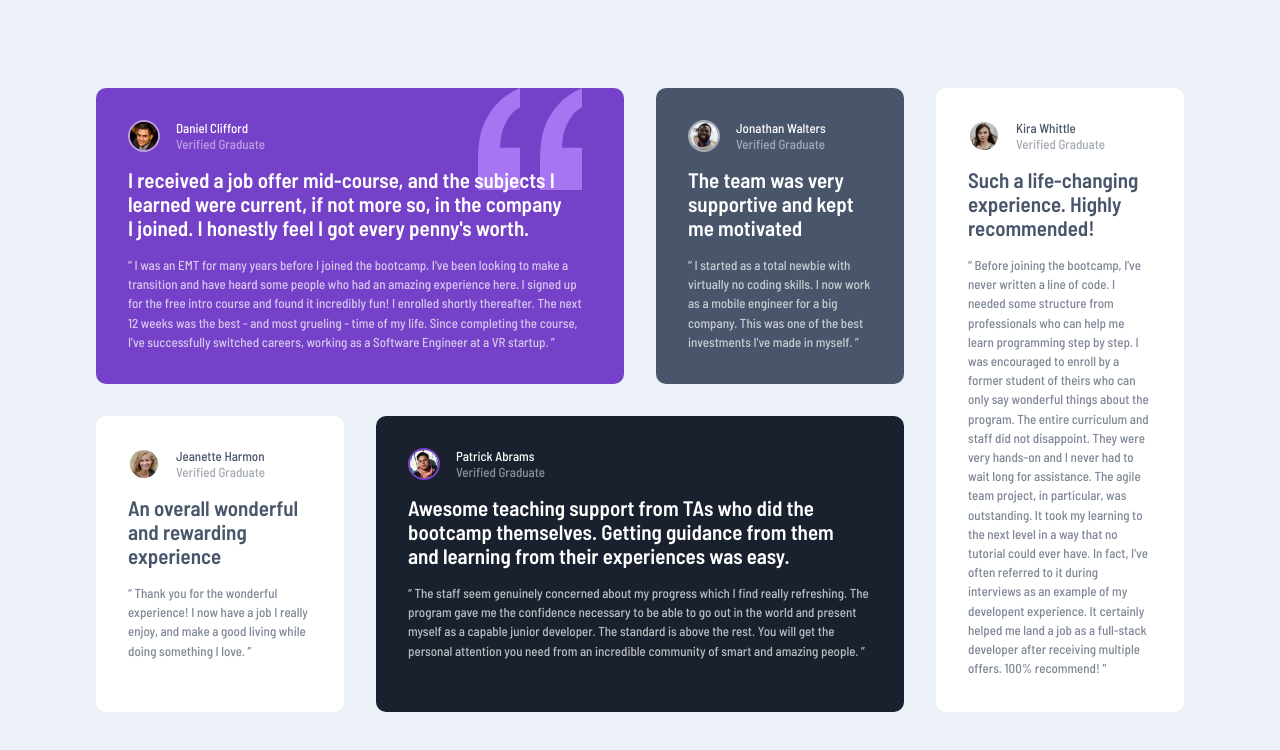
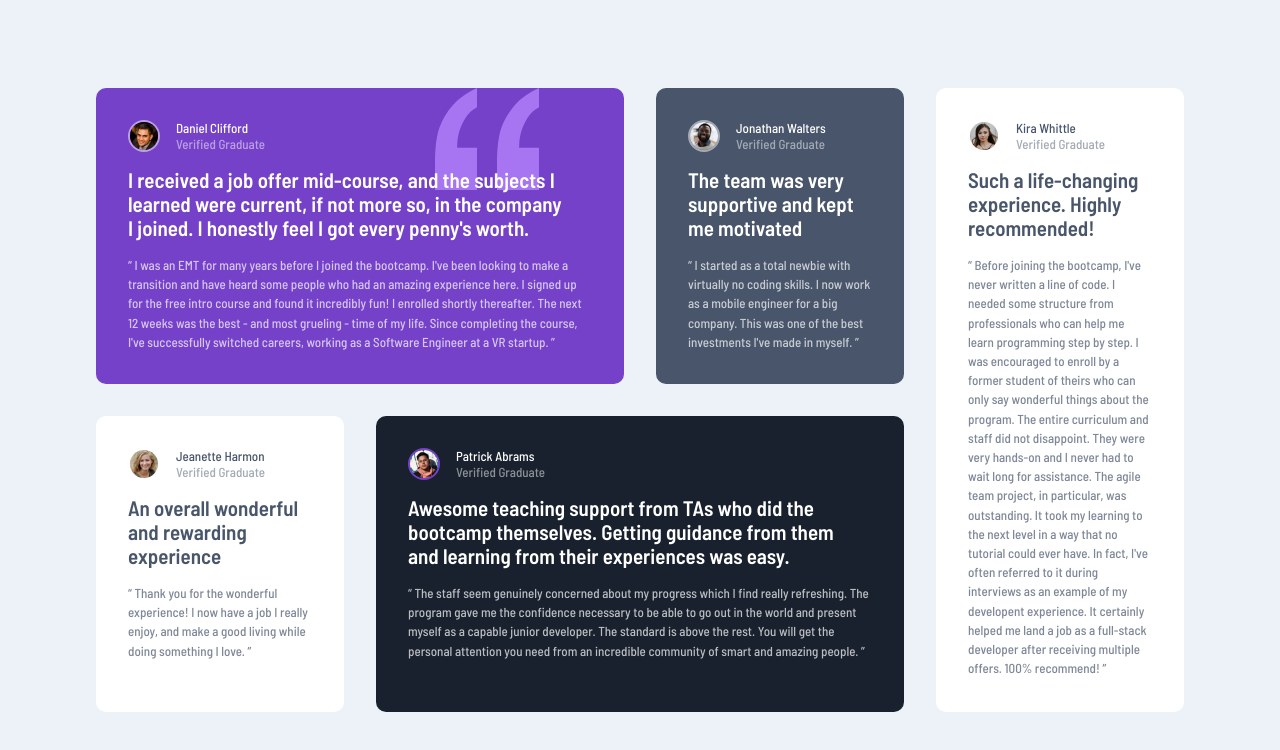
Before and after one commit to jduong09/testimonialsGridSectionMain, a plain HTML site: page index.html in a window 1280 px wide. Drawn offline with Linux system fonts and the light colour scheme.

Commit message:
Fixed positioning of quotation image on desktop view.

```diff
--- a/css/styles.css
+++ b/css/styles.css
@@ -22,6 +22,9 @@ section {
 
 ul > li:nth-child(1) {
   background-color: hsl(263, 55%, 52%);
+  background-image: url('../images/bg-pattern-quotation.svg');
+  background-repeat: no-repeat;
+  background-position: top 0 right 10%;
 }
 
 ul > li:nth-child(2) {
@@ -43,12 +46,6 @@ li {
   border-radius: 10px;
   margin: 2rem 0;
   padding: 2rem;
-}
-
-ul > li:first-child {
-  background-image: url('../images/bg-pattern-quotation.svg');
-  background-repeat: no-repeat;
-  background-position: top 0 right 10%;
 }
 
 /* Main .testimonial */
@@ -111,9 +108,10 @@ ul > li:first-child {
     margin: 0;
   }
 
-  ul > li:first-child {
+  ul > li:nth-child(1) {
     grid-column: 1 / 3;
     grid-row: 1 / 2;
+    background-position: top 0% right 20%;
   }
 
   ul > li:nth-child(2) {
```
